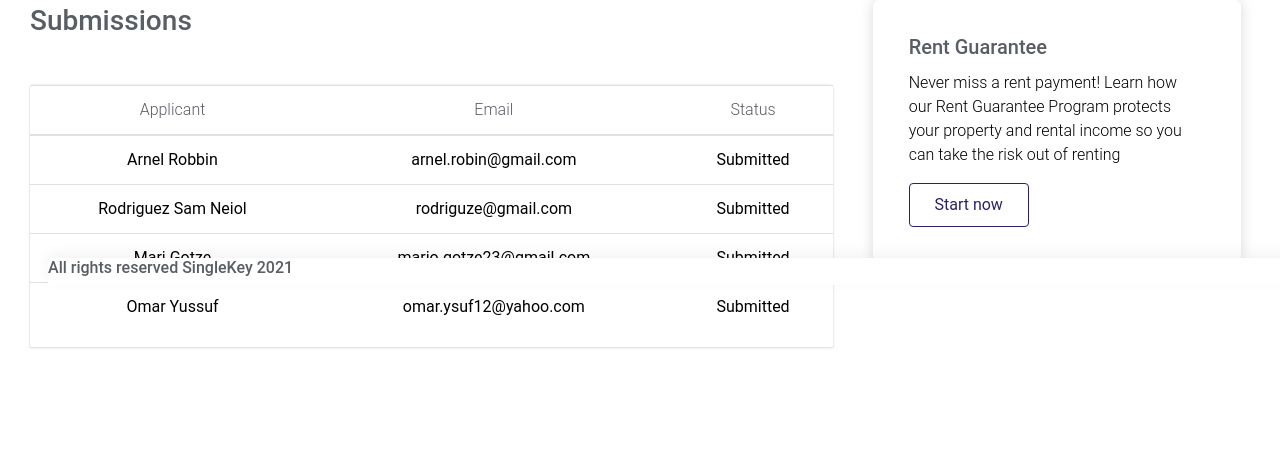
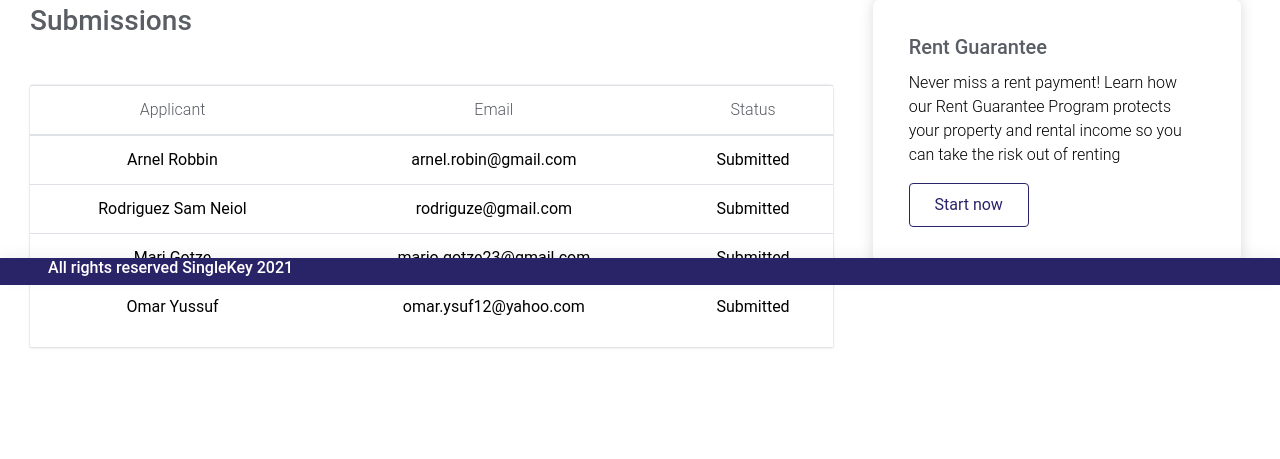
Before and after one commit to kevinchiuu/singlekey-test, a Django app: page /index/ in a window 1280 px wide. Shown: the part 515-974 px from the top of the page. Run offline with Django 3.2, Linux system fonts and the light colour scheme; some libraries are stand-ins or nearby versions.

Commit message:
change footer background color

```diff
--- a/main/static/css/style.css
+++ b/main/static/css/style.css
@@ -553,7 +553,7 @@ select {
   bottom: 0;
   left: 0;
   width: 100%;
-  background-color: white;
+  background-color: #292468;
   z-index: 1;
   box-shadow: 0px -4px 14px rgba(0, 0, 0, 0.05);
 }
--- a/main/templates/index.html
+++ b/main/templates/index.html
@@ -91,8 +91,8 @@
       </div>
 
       <footer>
-        <div class="footer mx-5">
-          <h6> All rights reserved SingleKey 2021 </h6>
+        <div class="footer">
+          <h6 class="mx-5 white-text"> All rights reserved SingleKey 2021 </h6>
         </div>
       </footer>
     </div>
```
